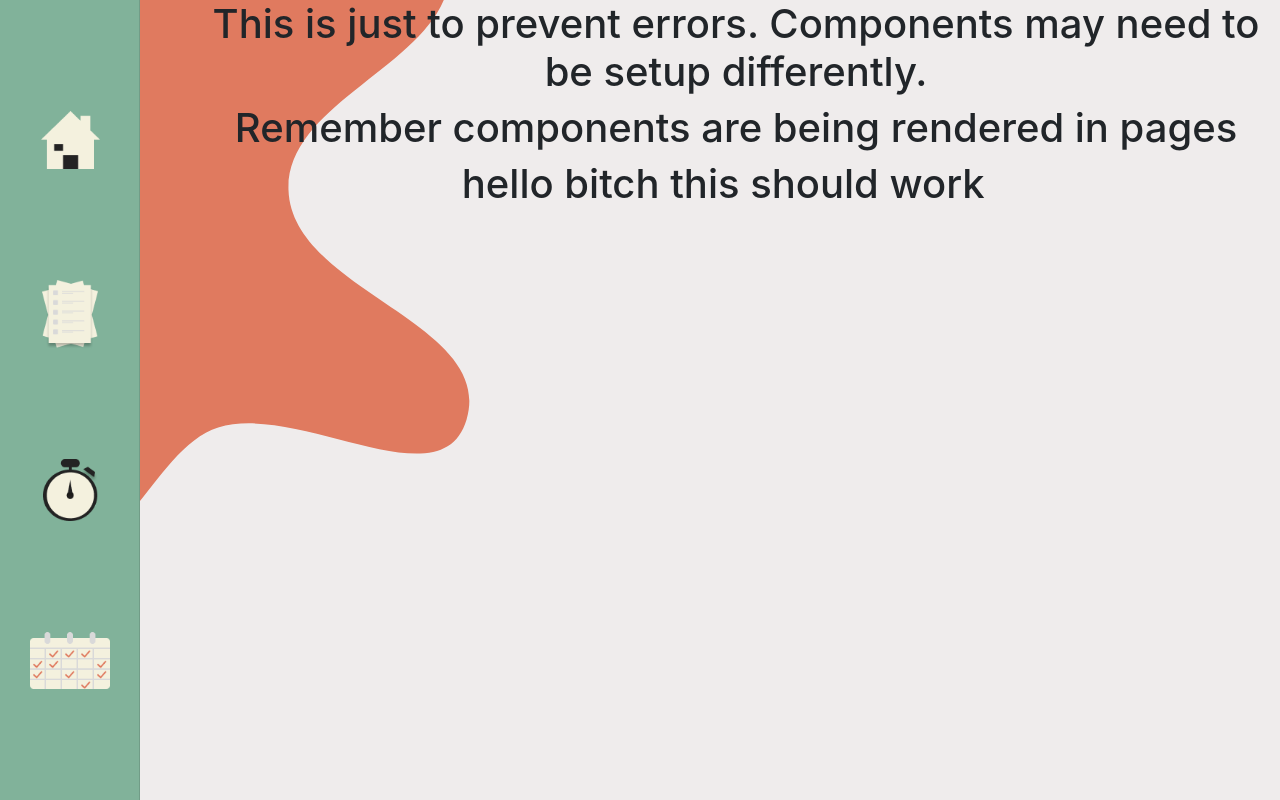
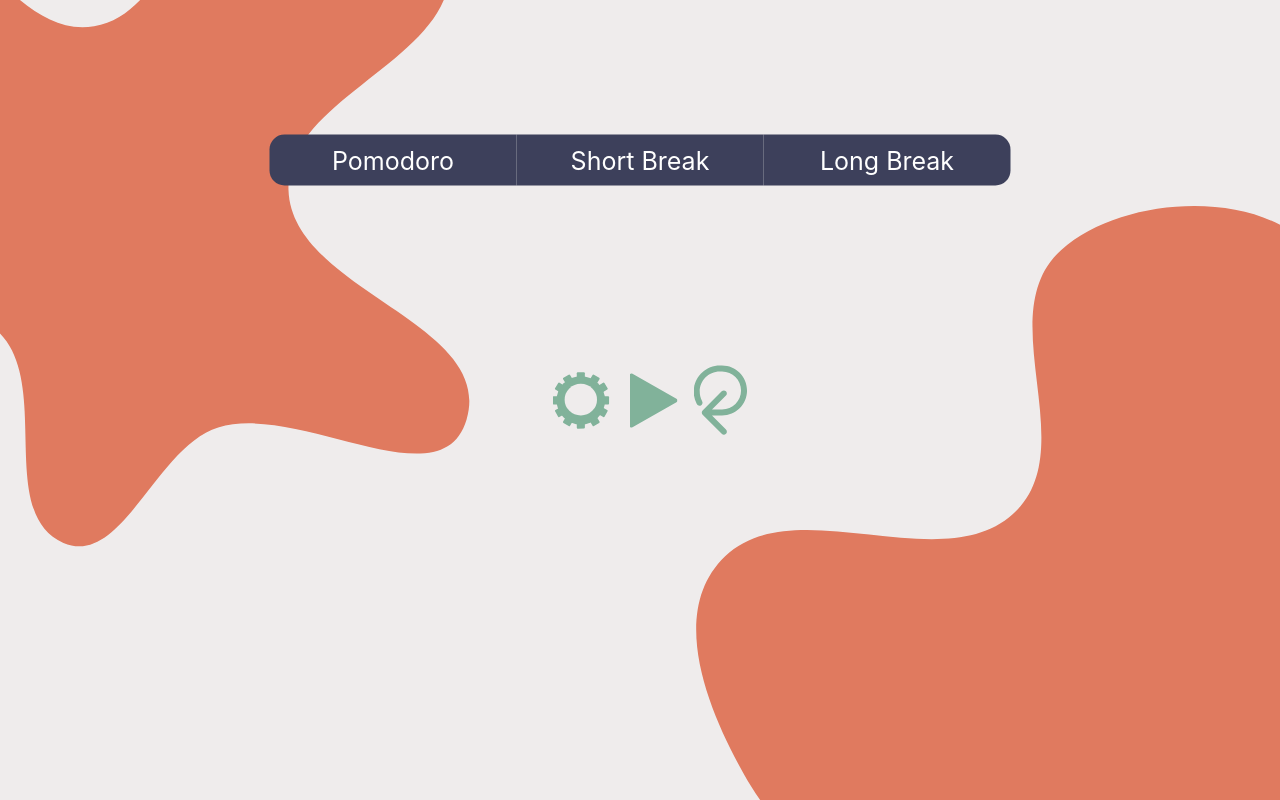
Before and after one commit to quigongian/Compsigh-WebDevelopment, a React (Create React App) app in the folder client/my-app/: page /dashboard/timmer in a window 1280 px wide. Built offline with nearby package versions, Linux system fonts and the light colour scheme; the HTML template or start-up script is replaced by a standard one.

Commit message:
timer works

```diff
--- a/client/my-app/src/components/dashboard_components/timer.css
+++ b/client/my-app/src/components/dashboard_components/timer.css
@@ -1,12 +1,123 @@
-.timer-wrapper {
-    background-image: url(../../image_content/dashBlob2.svg);
-    background-repeat:no-repeat;
+.dashBlob2{
+    position: absolute;
+    top: 0%;
+    left:0%;
 }
 
-.content {
-    margin-left: 13%;
+.dashBlob1{
+    position: absolute;
+    right: 0%;
+    bottom: 0%;
 }
 
-h1 {
-    text-align: center;
+/* timer option buttons */
+.timeOptionBar {
+    font-family: Inter;
+    font-size: 25px;
+    font-weight: 500;
+    line-height: 30px;
+    letter-spacing: 0em;
+    text-align: left;
+    position: absolute;
+    top: 20%;
+    left: 50%;
+    margin-right: -50%;
+    transform: translate(-50%, -50%);
 }
+
+.pomodoroButton {
+    color: white;
+    background: #3D405B;
+    border-bottom-left-radius: 15px;
+    border-top-left-radius: 15px;
+    height: 51px;
+    width: 247px;
+    cursor: pointer;
+    border: none;
+}
+
+.pomodoroButton:hover {
+    background: #81B29A;
+}
+
+.shortBreakButton {
+    color: white;
+    background: #3D405B;
+    height: 51px;
+    width: 247px;
+    cursor: pointer;
+    border: none;
+}
+
+.shortBreakButton:hover{
+    background: #81B29A;
+}
+
+.longBreakButton {
+    color: white;
+    background: #3D405B;
+    border-bottom-right-radius: 15px;
+    border-top-right-radius: 15px;
+    height: 51px;
+    width: 247px;
+    cursor: pointer;
+    border: none;
+}
+
+.longBreakButton:hover{
+    background: #81B29A;
+}
+
+/* timer buttons */
+.timerButtons{
+    position: absolute;
+    top: 50%;
+    left: 50%;
+    margin-right: -50%;
+    transform: translate(-50%, -50%);
+}
+
+.setting {
+    margin-left: 20px;
+    cursor: pointer;
+}
+
+.play {
+    margin-left: 20px;
+    cursor: pointer;
+}
+
+.replay {
+    margin-left: 16px;
+    cursor: pointer;
+}
+
+.play:hover {
+    width: 57px;
+    height: auto;
+    /* -webkit-transition: 0.3s ease-in-out; */
+    /* transition: 0.3s ease-in-out; */
+    background-color: #e07a5f;
+    padding: 12px;
+    border-radius: 20px;
+}
+
+.setting:hover {
+    width: 57px;
+    height: auto;
+    /* -webkit-transition: 0.3s ease-in-out;
+    transition: 0.3s ease-in-out; */
+    background-color: #e07a5f;
+    padding: 12px;
+    border-radius: 20px;
+}
+
+.replay:hover {
+    width: 57px;
+    height: auto;
+    /* -webkit-transition: 0.3s ease-in-out;
+    transition: 0.3s ease-in-out; */
+    background-color: #e07a5f;
+    padding: 12px;
+    border-radius: 20px;
+}
--- a/client/my-app/src/components/dashboard_components/timer.tsx
+++ b/client/my-app/src/components/dashboard_components/timer.tsx
@@ -1,19 +1,45 @@
 import React from "react";
 import './timer.css'
-import Sidebar from "./sidebar";
+import settingButton from "../../image_content/Settings icon.svg"
+import playButton from "../../image_content/Play button.svg"
+import replayButton from "../../image_content/Replay.svg"
 
 
 export const Timer = () => {
   return (
     <>
-    <body className="timer-wrapper">
-    <Sidebar/>
-      <div className="content">
-        <h1>
-          hello bitch this should work
-        </h1>
-      </div>
-    </body>
+      <body className="timer-wrapper">
+
+        {/* blob2 */}
+        <div className="dashBlob2">
+          <svg width="470" height="547" viewBox="0 0 470 547" fill="none" xmlns="http://www.w3.org/2000/svg">
+            <path fill-rule="evenodd" clip-rule="evenodd" d="M277.209 -164.047C350.932 -176.121 447.419 -108.173 449.848 -31.962C452.806 60.8186 285.08 97.4839 288.503 190.233C292.234 291.347 495.479 321.95 466.513 419.697C441.709 503.4 299.822 402.514 218.203 427.461C156.222 446.406 121.877 568.216 63.4208 542.906C-3.69224 513.847 51.6238 384.094 -0.818292 332.63C-48.3497 285.985 -144.809 339.636 -191.813 292.432C-239.87 244.17 -250.218 163.092 -238.798 93.6366C-226.794 20.6214 -199.017 -79.9263 -128.239 -94.2431C-42.7734 -111.531 8.25279 41.0784 94.0913 26.3C180.59 11.4081 190.618 -149.866 277.209 -164.047Z" fill="#E07A5F" />
+          </svg>
+        </div>
+
+        {/* blob1 */}
+        <div className="dashBlob1">
+          <svg width="584" height="595" viewBox="0 0 584 595" fill="none" xmlns="http://www.w3.org/2000/svg">
+            <path fill-rule="evenodd" clip-rule="evenodd" d="M365.274 44.9272C426.798 -10.2839 561.901 -16.2063 613.856 42.655C677.108 114.314 543.131 247.208 606.799 318.554C676.21 396.335 887.463 294.729 923.903 390.088C955.107 471.746 755.804 479.69 695.238 549.987C649.245 603.371 696.304 721.121 624.786 737.268C542.677 755.806 510.18 618.78 427.277 610.487C352.138 602.971 296.31 705.193 221.302 696.907C144.615 688.436 82.0343 630.622 47.5165 568.537C11.2297 503.27 -28.1555 406.429 29.1344 351.264C98.3131 284.652 245.802 373.937 316.967 309.081C388.679 243.728 293.012 109.775 365.274 44.9272Z" fill="#E07A5F" />
+          </svg>
+        </div>
+
+        <div className="content">
+          <div className="timeOptionBar">
+            <button className="pomodoroButton">Pomodoro</button>
+            <button className="shortBreakButton">Short Break</button>
+            <button className="longBreakButton">Long Break</button>
+          </div>
+
+
+          <div className="timerButtons">
+            <img className="setting" src={settingButton} alt="setting button" />
+            <img className="play" src={playButton} alt="play button" />
+            <img className="replay" src={replayButton} alt="replay button" />
+          </div>
+
+        </div>
+      </body>
     </>
   );
 };
```
